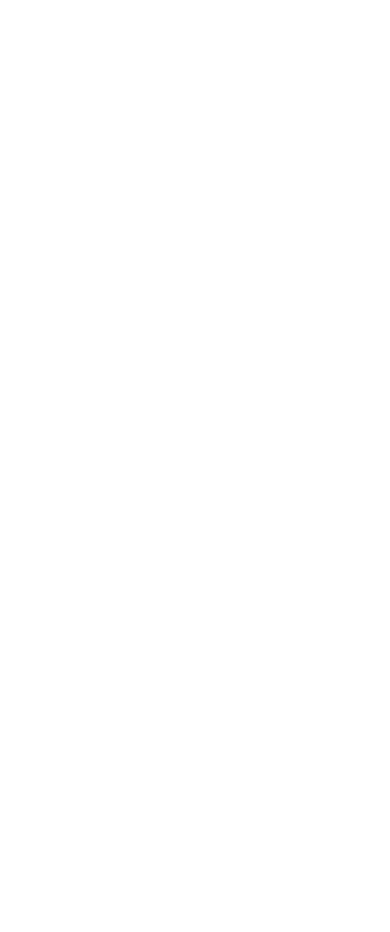
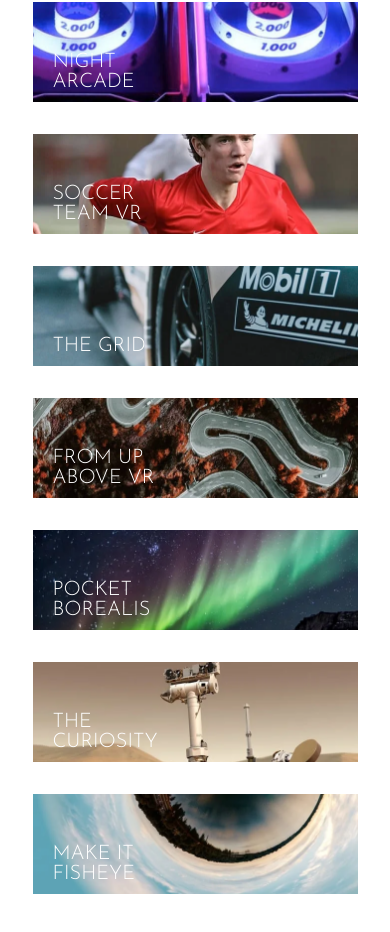
Before and after one commit to JuanBlancodev/loopstudios-landing-page, a React (Vite) app: page / in a window 390 px wide. Shown: the part 1738-2670 px from the top of the page. Before the commit the page ends 1628 px from the top, so only its background shows below. Built offline with nearby package versions, Linux system fonts and the light colour scheme.

Commit message:
creations added for mobile design

```diff
--- /dev/null
+++ b/src/components/Creation.jsx
@@ -0,0 +1,56 @@
+import styled from 'styled-components'
+import PropTypes from 'prop-types'
+import { getUrlImage } from '../helpers/getWidth'
+
+const Wrapper = styled.a`
+  position: relative;
+  width: 100%;
+  height: 100px;
+  background: url(${props => props.image}) no-repeat center center/cover;
+
+  &::before{
+    content: "";
+    position: absolute;
+    top: 0;
+    left: 0;
+    width: 100%;
+    height: 100%;
+    background-color: transparent;
+    transition: background-color 0.3s;
+  }
+
+  &:hover{
+    &::before{
+      background-color: rgba( 229, 229, 229 , 0.6);
+    }
+
+    h3{
+      color: black;
+    }
+  }
+`
+
+const Title = styled.h3`
+  width: 120px;
+  position: absolute;
+  left: 20px;
+  bottom: 10px;
+
+  transition: color 0.3s;
+`
+
+const Creation = ({ title, image, link }) => {
+  return (
+    <Wrapper image={getUrlImage(image)} href={link} className='decoration-none'>
+      <Title className='white uppercase ff-primary fw-medium fs-large'>{ title }</Title>
+    </Wrapper>
+  )
+}
+
+Creation.propTypes = {
+  title: PropTypes.string.isRequired,
+  image: PropTypes.string.isRequired,
+  link: PropTypes.string.isRequired
+}
+
+export default Creation
--- a/src/components/Creations.jsx
+++ b/src/components/Creations.jsx
@@ -1,6 +1,7 @@
 import styled from 'styled-components'
 import { getWidth } from '../helpers/getWidth'
 import BtnSeeAll from './BtnSeeAll'
+import Creation from './Creation'
 
 const Wrapper = styled.article`
 
@@ -14,13 +15,78 @@
   }
 `
 
+const Content = styled.div`
+`
+
+const creationsList = [
+  {
+    "id": 1,
+    "title": "Deep earth",
+    "image": "image-deep-earth",
+    "link": "#deep-earth"
+  },
+  {
+    "id": 2,
+    "title": "Night arcade",
+    "image": "image-night-arcade",
+    "link": "#night-arcade"
+  },
+  {
+    "id": 3,
+    "title": "Soccer team VR",
+    "image": "image-soccer-team",
+    "link": "#soccer-team"
+  },
+  {
+    "id": 4,
+    "title": "The grid",
+    "image": "image-grid",
+    "link": "#the-grid"
+  },
+  {
+    "id": 5,
+    "title": "From up above VR",
+    "image": "image-from-above",
+    "link": "#from-up-above"
+  },
+  {
+    "id": 6,
+    "title": "Pocket borealis",
+    "image": "image-pocket-borealis",
+    "link": "#pocket-borealis"
+  },
+  {
+    "id": 7,
+    "title": "The curiosity",
+    "image": "image-curiosity",
+    "link": "#curiosity"
+  },
+  {
+    "id": 8,
+    "title": "Make it fisheye",
+    "image": "image-fisheye",
+    "link": "#make-it-fisheye"
+  }
+]
+
 const Creations = () => {
   return (
-    <Wrapper>
+    <Wrapper className='flex flex-column justify-center gap-5'>
       <Header>
         <h2 className='uppercase ff-primary fw-medium fs-xl center'>Our creations</h2>
         { getWidth() > 720 && <BtnSeeAll /> }
       </Header>
+
+      <Content className='flex flex-column gap-2'>
+        { creationsList.map(creation => (
+          <Creation
+            key={creation.id}
+            title={creation.title}
+            image={creation.image}
+            link={creation.link}
+          />
+        )) }
+      </Content>
     </Wrapper>
   )
 }
```
Also changed, not shown: public/db/creations.json (added, +50 -0 lines).
